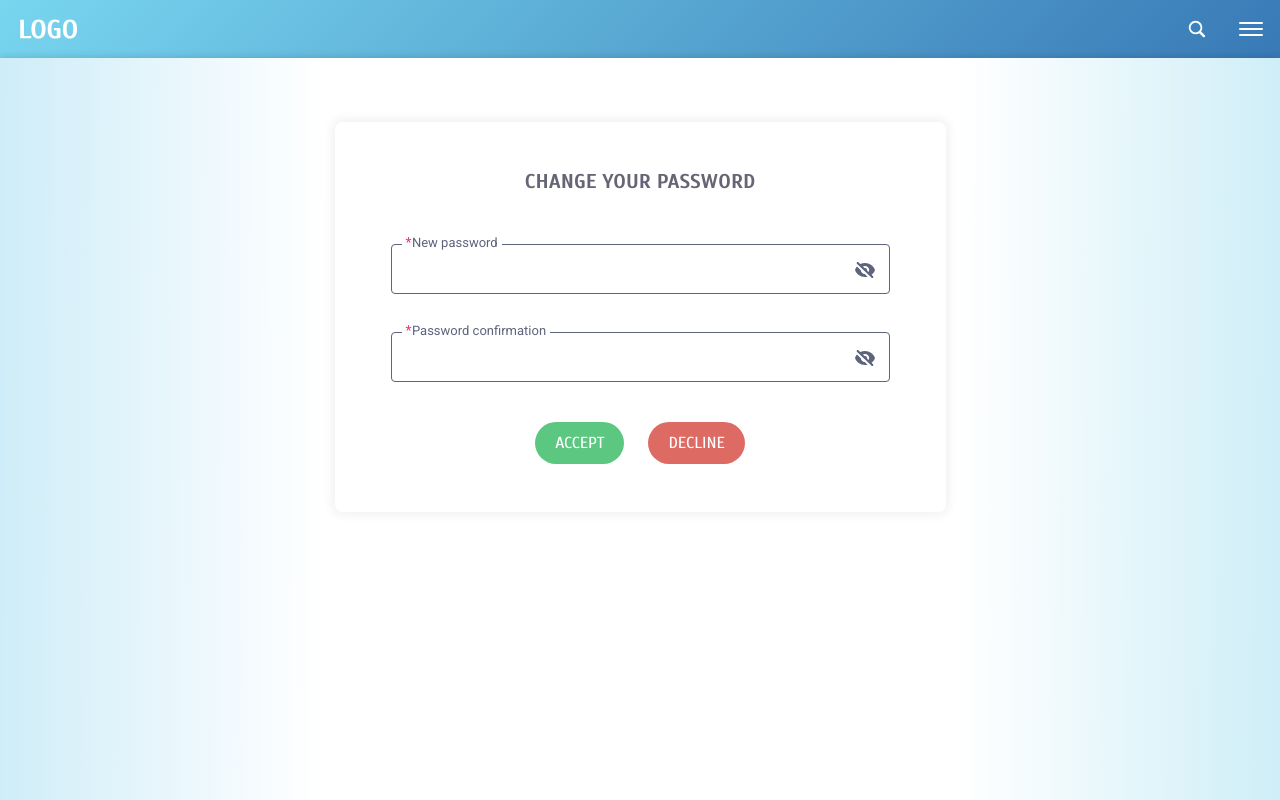
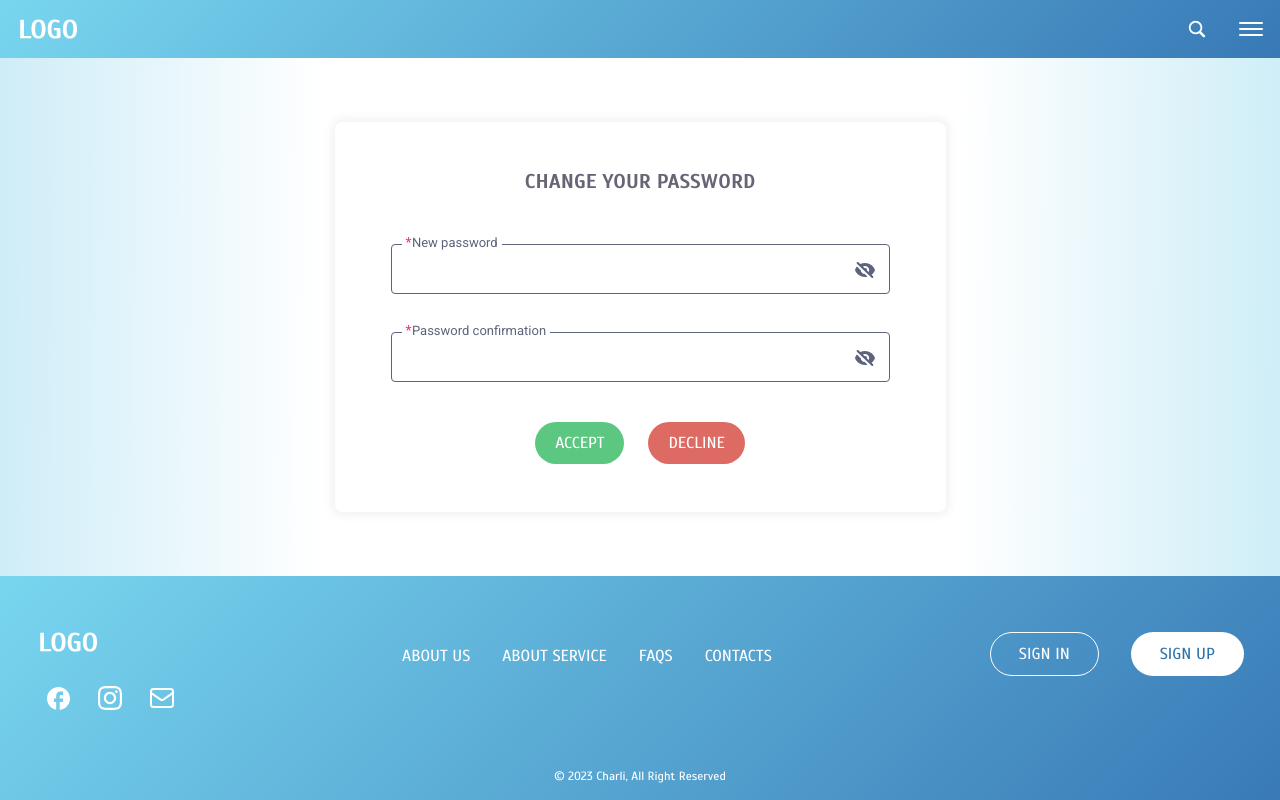
Before and after one commit to it-volunteers-ukraine/ChariERP, a Next.js app in the folder client/: page /en/password-change in a window 1280 px wide. Shown: the top 800 px of the page. Built offline with nearby package versions, Linux system fonts and the light colour scheme; no server answers.

Commit message:
added a router to the privacy policy page

```diff
--- a/client/src/app/[locale]/(general)/layout.tsx
+++ b/client/src/app/[locale]/(general)/layout.tsx
@@ -3,10 +3,10 @@ import { Footer, Header } from '@/components';
 
 export default async function Layout({ children }: ChildrenProps) {
   return (
-    <>
+    <div className="scroll-blue flex h-screen flex-col overflow-y-auto">
       <Header />
-      <main>{children}</main>
+      <main className="flex-grow">{children}</main>
       <Footer />
-    </>
+    </div>
   );
 }
--- a/client/src/app/[locale]/(general)/password-change/password-change.tsx
+++ b/client/src/app/[locale]/(general)/password-change/password-change.tsx
@@ -55,7 +55,7 @@ const PasswordChange = () => {
   };
 
   return (
-    <section className="flex h-screen justify-center bg-bgAuthGradient px-4 pt-16 shadow-passwordChange tablet:px-0">
+    <section className="flex h-full justify-center bg-bgAuthGradient px-4 py-16 shadow-passwordChange tablet:px-0">
       <Formik onSubmit={onSubmit} initialValues={initialValues} validationSchema={validationSchema}>
         {() => (
           <Form className="h-min w-full max-w-[611px] rounded-lg px-[20px] pb-[32px] pt-[44px] shadow-auth tablet:px-[56px] tablet:pb-[48px]">
--- a/client/src/components/footer/index.tsx
+++ b/client/src/components/footer/index.tsx
@@ -54,10 +54,7 @@ export const Footer = () => {
           />
         </div>
       </div>
-      {
-        // TODO add a route to the privacy policy link
-      }
-      <Link href="#" className="block text-center font-scada text-xs text-white">
+      <Link href={routes.privacyPolicy} className="block text-center font-scada text-xs text-white">
         © 2023 Charli, {footer('privacyPolicy')}
       </Link>
     </footer>
--- a/client/src/constants/routes.ts
+++ b/client/src/constants/routes.ts
@@ -24,5 +24,6 @@ export const routes = {
   home: '/',
   login: '/sign-in',
   passwordChange: '/password-change',
+  privacyPolicy: '/privacy-policy',
   registration: '/sign-up',
 };
```
Also changed, not shown: client/src/app/[locale]/(general)/privacy-policy/page.tsx (renamed from client/src/app/[locale]/(general)/privacy/page.tsx), client/src/app/[locale]/(general)/privacy-policy/privacy-page.tsx (renamed from client/src/app/[locale]/(general)/privacy/privacy-page.tsx), client/src/app/[locale]/(general)/privacy-policy/styles.tsx (renamed from client/src/app/[locale]/(general)/privacy/styles.tsx).
